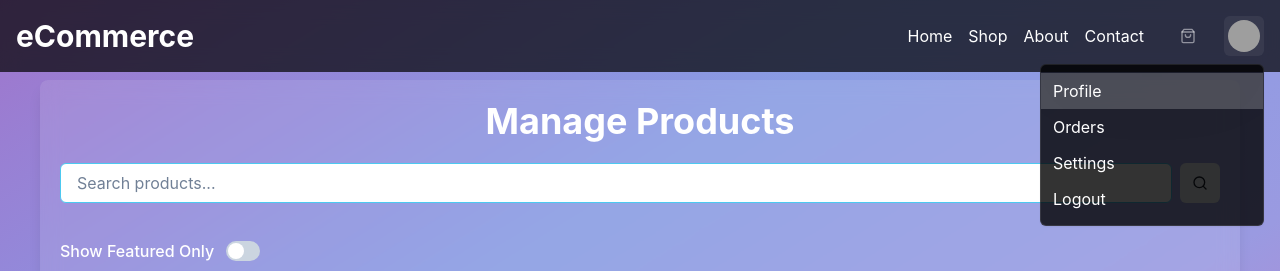
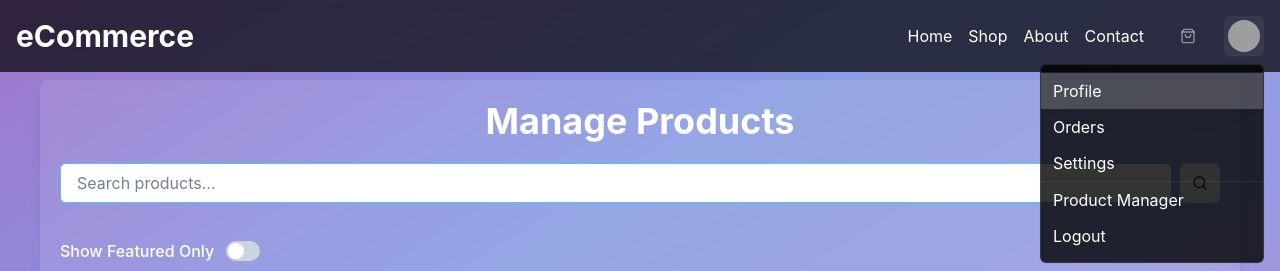
Before and after one commit to factoriaF5-Aws-Backend/monster-shop-front, a React (Vite) app: page /admin/product-manager in a window 1280 px wide. Both pictures are taken after a click on the button 1244 px from the left and 36 px from the top of the page. Shown: the top 271 px of the page. Built offline with nearby package versions, Linux system fonts and the light colour scheme; no server answers; grey boxes are pictures that could not be loaded.

Commit message:
fix(navbar): fix product manager link

```diff
--- a/src/components/layout/NavBar.tsx
+++ b/src/components/layout/NavBar.tsx
@@ -10,6 +10,7 @@ import {
   MenuList,
   MenuItem,
   Avatar,
+  Divider,
 } from "@chakra-ui/react";
 import React from "react";
 import { Link as RouterLink } from "react-router-dom";
@@ -105,6 +106,17 @@ const NavBar: React.FC = () => {
               >
                 Settings
               </MenuItem>
+              <Divider />
+              <MenuItem
+                as={RouterLink}
+                to="/admin/product-manager"
+                _hover={{ bg: "rgba(255, 255, 255, 0.2)" }}
+                _focus={{ bg: "rgba(255, 255, 255, 0.2)" }}
+                bg="rgba(0, 0, 0, 0.0)"
+                color="white"
+              >
+                Product Manager
+              </MenuItem>
               <MenuItem
                 as={RouterLink}
                 to="/logout"
```
